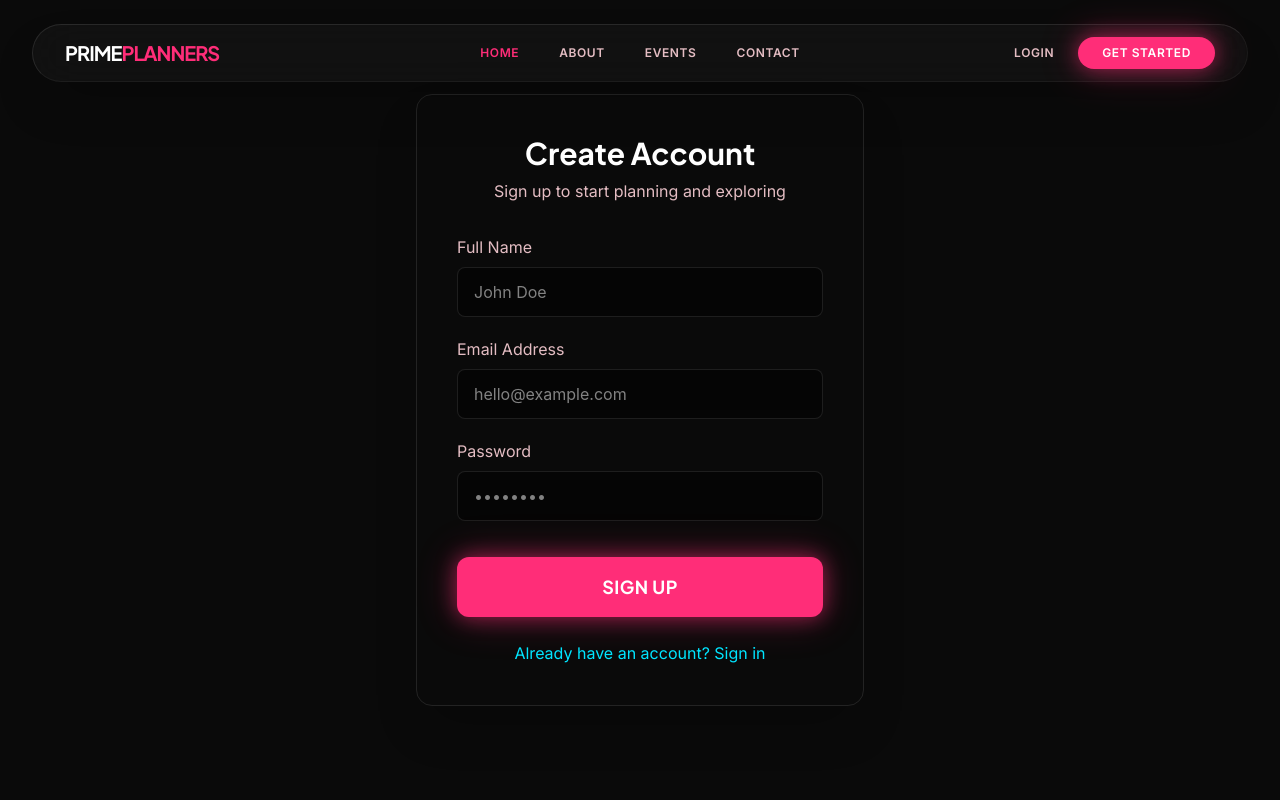
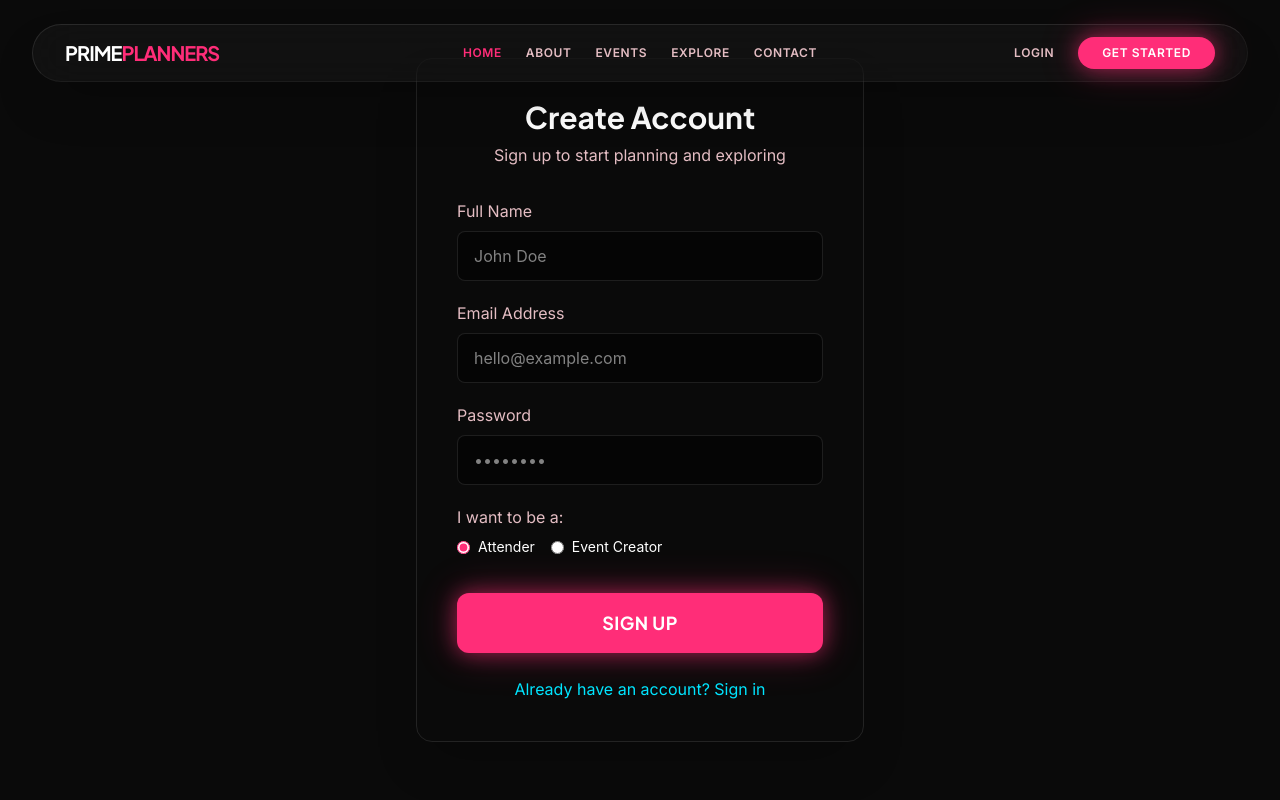
Before and after one commit to Yakash-Goyal/PrimePlanners, a React (Vite) app in the folder frontend/: page /auth in a window 1280 px wide. Both pictures are taken after a click on the button "Don't have an account? Sign up". Shown: the top 800 px of the page. Built offline with nearby package versions, Linux system fonts and the light colour scheme.

Commit message:
feat: connect auth forms to backend and update navbar with user state

```diff
--- a/frontend/src/components/Navbar.jsx
+++ b/frontend/src/components/Navbar.jsx
@@ -1,21 +1,58 @@
-import {Link} from 'react-router-dom';
+import {Link, useNavigate} from 'react-router-dom';
+import {useAuth} from '../context/AuthContext';
 
 const Navbar = () => {
+  const {user,logout} = useAuth();
+  const navigate = useNavigate();
+
+  const handleLogout = () => {
+    logout();
+    navigate('/');
+  };
+
   return (
     <nav className="fixed top-6 left-1/2 -translate-x-1/2 z-50 w-[95%] max-w-[1440px]">
       <div className="glass-card bg-surface/60 backdrop-blur-2xl rounded-full px-8 py-3 flex justify-between items-center border border-white/10 shadow-2xl">
         <Link to="/" className="font-headline-lg text-title-lg font-black text-white tracking-tighter">
           PRIME<span className="text-primary">PLANNERS</span>
         </Link>
-        <div className="hidden lg:flex gap-10 items-center absolute left-1/2 -translate-x-1/2">
+        <div className="hidden lg:flex gap-6 items-center absolute left-1/2 -translate-x-1/2">
           <Link to="/" className="font-label-md text-label-md text-primary tracking-widest uppercase hover:text-white transition-colors">Home</Link>
           <Link to="/about" className="font-label-md text-label-md text-on-surface-variant tracking-widest uppercase hover:text-white transition-colors">About</Link>
           <Link to="/events" className="font-label-md text-label-md text-on-surface-variant tracking-widest uppercase hover:text-white transition-colors">Events</Link>
+          <Link to="/explore" className="font-label-md text-label-md text-on-surface-variant tracking-widest uppercase hover:text-white transition-colors">Explore</Link>
+
+          {user?.role === 'creator' && (
+            <Link to="/creator" className="font-label-md text-label-md text-on-surface-variant tracking-widest uppercase hover:text-white transition-colors">Creator Hub</Link>
+          )}
+          {user?.role === 'attender' && (
+            <Link to="/attender" className="font-label-md text-label-md text-on-surface-variant tracking-widest uppercase hover:text-white transition-colors">My Tickets</Link>
+          )}
+          {user?.role === 'admin' && (
+            <Link to="/admin" className="font-label-md text-label-md text-on-surface-variant tracking-widest uppercase hover:text-white transition-colors">Admin</Link>
+          )}
+
           <Link to="/contact" className="font-label-md text-label-md text-on-surface-variant tracking-widest uppercase hover:text-white transition-colors">Contact</Link>
         </div>
         <div className="flex gap-6 items-center">
-          <Link to="/auth" className="text-on-surface-variant hover:text-white font-label-md text-label-md uppercase tracking-widest transition-colors">Login</Link>
-          <Link to="/auth?mode=signup" className="bg-primary text-white px-6 py-2 rounded-full font-label-md text-label-md uppercase tracking-widest neon-glow-primary hover:scale-105 transition-all">Get Started</Link>
+          {user ? (
+            <>
+              <Link to="/profile" className="text-on-surface-variant hover:text-white font-label-md text-label-md uppercase tracking-widest transition-colors flex items-center gap-2">
+                <div className="w-8 h-8 rounded-full bg-primary/20 flex items-center justify-center text-primary border border-primary/50">
+                  {user.name.charAt(0).toUpperCase()}
+                </div>
+                <span className="hidden sm:inline">{user.name}</span>
+              </Link>
+              <button onClick={handleLogout} className="text-on-surface-variant hover:text-tertiary font-label-md text-label-md uppercase tracking-widest transition-colors">
+                Logout
+              </button>
+            </>
+          ) : (
+            <>
+              <Link to="/auth" className="text-on-surface-variant hover:text-white font-label-md text-label-md uppercase tracking-widest transition-colors">Login</Link>
+              <Link to="/auth?mode=signup" className="bg-primary text-white px-6 py-2 rounded-full font-label-md text-label-md uppercase tracking-widest neon-glow-primary hover:scale-105 transition-all">Get Started</Link>
+            </>
+          )}
         </div>
       </div>
     </nav>
--- a/frontend/src/pages/Auth.jsx
+++ b/frontend/src/pages/Auth.jsx
@@ -1,7 +1,48 @@
-import {useState} from 'react';
+import {useState, useEffect} from 'react';
+import {useNavigate, useSearchParams} from 'react-router-dom';
+import {useAuth} from '../context/AuthContext';
 
 const Auth = () => {
-  const [isLogin, setIsLogin] = useState(true);
+  const [searchParams] = useSearchParams();
+  const [isLogin, setIsLogin] = useState(searchParams.get('mode') !== 'signup');
+  const navigate = useNavigate();
+  const {login, register} = useAuth();
+
+  const [formData, setFormData] = useState({
+    name: '',
+    email: '',
+    password: '',
+    role: 'attender'
+  });
+  const [error, setError] = useState('');
+  const [loading, setLoading] = useState(false);
+
+  useEffect(() => {
+    setIsLogin(searchParams.get('mode') !== 'signup');
+  }, [searchParams]);
+
+  const handleChange = (e) => {
+    setFormData({ ...formData, [e.target.name]: e.target.value });
+  };
+
+  const handleSubmit = async (e) => {
+    e.preventDefault();
+    setError('');
+    setLoading(true);
+
+    try {
+      if (isLogin) {
+        await login(formData.email, formData.password);
+      } else {
+        await register(formData.name, formData.email, formData.password, formData.role);
+      }
+      navigate('/');
+    } catch (err) {
+      setError(err.response?.data?.message || 'An error occurred during authentication');
+    } finally {
+      setLoading(false);
+    }
+  };
 
   return (
     <div className="min-h-screen flex items-center justify-center relative mt-[-96px]">
@@ -13,29 +54,101 @@ const Auth = () => {
           {isLogin ? 'Enter your credentials to access your account' : 'Sign up to start planning and exploring'}
         </p>
 
-        <form className="flex flex-col gap-5">
+        {error && (
+          <div className="bg-red-500/20 border border-red-500/50 text-red-200 p-3 rounded-lg mb-6 text-sm">
+            {error}
+          </div>
+        )}
+        <form onSubmit={handleSubmit} className="flex flex-col gap-5">
           {!isLogin && (
             <div>
               <label className="block font-label-md text-on-surface-variant mb-2">Full Name</label>
-              <input type="text" className="w-full bg-[#050505] border border-white/10 rounded-lg py-3 px-4 text-white focus:outline-none focus:border-primary focus:ring-1 focus:ring-primary transition-all" placeholder="John Doe" />
+              <input
+                type="text"
+                name="name"
+                value={formData.name}
+                onChange={handleChange}
+                required
+                className="w-full bg-[#050505] border border-white/10 rounded-lg py-3 px-4 text-white focus:outline-none focus:border-primary focus:ring-1 focus:ring-primary transition-all"
+                placeholder="John Doe"
+              />
             </div>
           )}
+
           <div>
             <label className="block font-label-md text-on-surface-variant mb-2">Email Address</label>
-            <input type="email" className="w-full bg-[#050505] border border-white/10 rounded-lg py-3 px-4 text-white focus:outline-none focus:border-primary focus:ring-1 focus:ring-primary transition-all" placeholder="hello@example.com" />
+            <input
+              type="email"
+              name="email"
+              value={formData.email}
+              onChange={handleChange}
+              required
+              className="w-full bg-[#050505] border border-white/10 rounded-lg py-3 px-4 text-white focus:outline-none focus:border-primary focus:ring-1 focus:ring-primary transition-all"
+              placeholder="hello@example.com"
+            />
           </div>
+
           <div>
             <label className="block font-label-md text-on-surface-variant mb-2">Password</label>
-            <input type="password" className="w-full bg-[#050505] border border-white/10 rounded-lg py-3 px-4 text-white focus:outline-none focus:border-primary focus:ring-1 focus:ring-primary transition-all" placeholder="••••••••" />
+            <input
+              type="password"
+              name="password"
+              value={formData.password}
+              onChange={handleChange}
+              required
+              className="w-full bg-[#050505] border border-white/10 rounded-lg py-3 px-4 text-white focus:outline-none focus:border-primary focus:ring-1 focus:ring-primary transition-all"
+              placeholder="••••••••"
+            />
           </div>
 
-          <button type="submit" className="w-full py-4 mt-4 bg-primary text-white font-headline-lg-mobile text-lg uppercase tracking-wide rounded-xl neon-glow-primary hover:bg-primary-fixed hover:scale-[1.02] transition-all active:scale-95">
-            {isLogin ? 'Sign In' : 'Sign Up'}
+          {!isLogin && (
+            <div>
+              <label className="block font-label-md text-on-surface-variant mb-2">I want to be a:</label>
+              <div className="flex gap-4">
+                <label className="flex items-center gap-2 cursor-pointer">
+                  <input
+                    type="radio"
+                    name="role"
+                    value="attender"
+                    checked={formData.role === 'attender'}
+                    onChange={handleChange}
+                    className="accent-primary"
+                  />
+                  <span className="text-white text-sm">Attender</span>
+                </label>
+                <label className="flex items-center gap-2 cursor-pointer">
+                  <input
+                    type="radio"
+                    name="role"
+                    value="creator"
+                    checked={formData.role === 'creator'}
+                    onChange={handleChange}
+                    className="accent-primary"
+                  />
+                  <span className="text-white text-sm">Event Creator</span>
+                </label>
+              </div>
+            </div>
+          )}
+
+          <button
+            type="submit"
+            disabled={loading}
+            className="w-full py-4 mt-4 bg-primary text-white font-headline-lg-mobile text-lg uppercase tracking-wide rounded-xl neon-glow-primary hover:bg-primary-fixed hover:scale-[1.02] transition-all active:scale-95 disabled:opacity-50 disabled:cursor-not-allowed"
+          >
+            {loading ? 'Processing...' : (isLogin ? 'Sign In' : 'Sign Up')}
           </button>
         </form>
 
         <div className="mt-6 text-center">
-          <button onClick={() => setIsLogin(!isLogin)} className="text-tertiary hover:text-white transition-colors font-label-md">
+          <button
+            onClick={() => {
+              setIsLogin(!isLogin);
+              setError('');
+              setFormData({ ...formData, password: '' });
+            }}
+            className="text-tertiary hover:text-white transition-colors font-label-md"
+          >
             {isLogin ? "Don't have an account? Sign up" : 'Already have an account? Sign in'}
           </button>
         </div>
```
